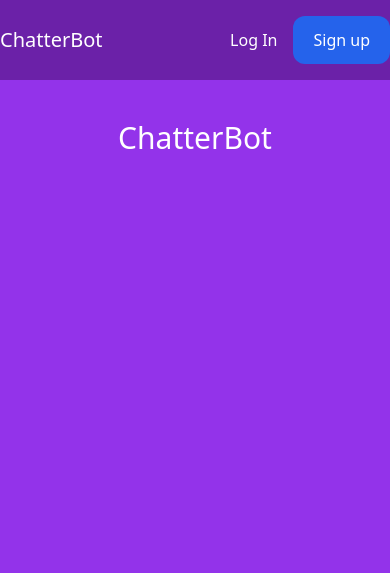
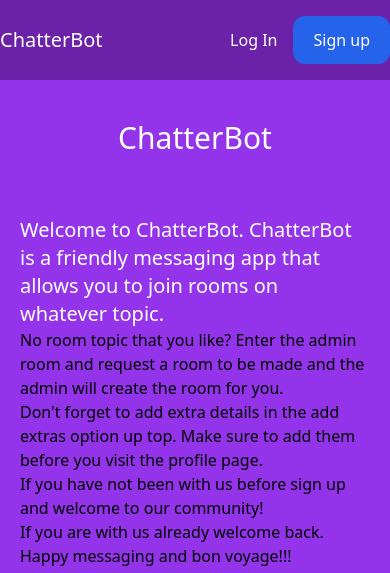
Before and after one commit to rhysgrainger435/sampleproject, a Django app: page / in a window 390 px wide. Shown: the top 573 px of the page. Run offline with Django 4.2, Linux system fonts and the light colour scheme; some libraries are stand-ins or nearby versions.

Commit message:
adding homepage detail and finishing off styling

```diff
--- a/core/templates/core/base.html
+++ b/core/templates/core/base.html
@@ -8,6 +8,13 @@
         <title>{% block title %}{% endblock %}ChatterBot</title>
 
         <script src="https://cdn.tailwindcss.com"></script>
+
+        <style>
+            .chat-messages{
+                height: 400px;
+                overflow-y: auto;
+            }
+        </style>
     </head>
 
     <body class="bg-purple-600">
@@ -19,8 +26,8 @@
             <div class="flex items-center space-x-4">
                 {% if request.user.is_authenticated %}
                     <a href="/rooms/" class="text-white hover:text-black-200">Rooms</a>
+                    <a href="/profile/" class="text-white hover:text-black-200">Add extra details</a>
                     <a href="/profile_detail/" class="text-white hover:text-black-200">Profile</a>
-                    <a href="/profile/" class="text-white hover:text-black-200">Add extra details</a>
                     <a href="/logout/" class="px-5 py-3 rounded-xl text-white bg-blue-600 hover:bg-blue-700">Log Out</a>
                 {% else %}
                     <a href="/login/" class="text-white hover:text-gray-200">Log In</a>
--- a/core/templates/core/frontpage.html
+++ b/core/templates/core/frontpage.html
@@ -7,6 +7,29 @@
     <h1 class="text-3xl lg:text-6xl text-white">ChatterBot</h1>
 </div>
 
+<div class="p-5 lg:p-10 text-left">
+    <h2 class="text-xl lg:text-3xl text-white">
+        Welcome to ChatterBot. ChatterBot is a friendly messaging app that allows you to join rooms on whatever topic.<br>
+    </h2>
+    <p class="text-l lg:text-xl text-black">
+        No room topic that you like? Enter the admin room and request a room to be made and the admin will create the room for you.<br>
+        Don't forget to add extra details in the add extras option up top. Make sure to add them before you visit the profile page.<br>
+        If you have not been with us before sign up and welcome to our community!<br>
+        If you are with us already welcome back.<br>
+        Happy messaging and bon voyage!!!
+    </p>
+</div>
+
+<div class="p-2 lg:p-4">
+    <center>
+        <table cellspacing="10" cellpadding="10">
+            <tr>
+              <td><img src="https://media.tenor.com/GGyzIMKUTeEAAAAM/message-notification.gif" alt="message-gf" width="500" height="500" class="p"></td>
+              <td><img src="https://media.tenor.com/mWCA-ijic1IAAAAM/typing-loading.gif" alt="message-loading" width="500" height="500"></td>
+            </tr>
+          </table>
+    </center>
+</div>
 
 
 
```
Also changed, not shown: db.sqlite3.
